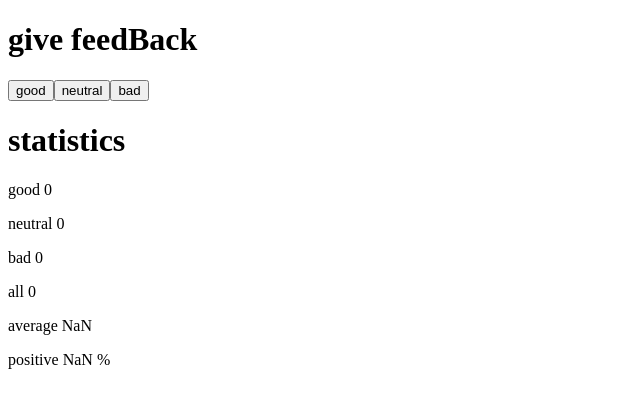
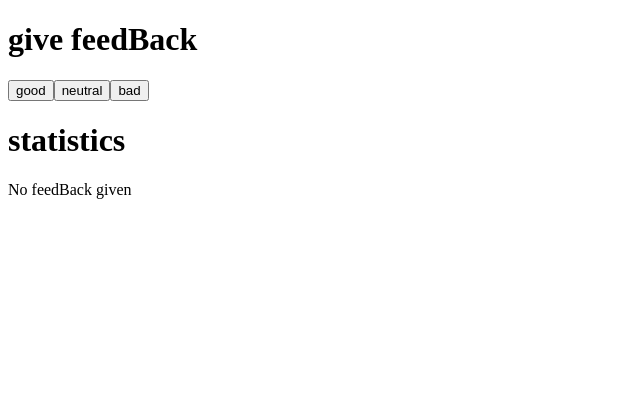
Before and after one commit to NikinKoodit/RTeht1x6eteenpai, a React (Create React App) app: page / in a window 1280 px wide. Shown: the top 408 px of the page, without its empty margins (0-640 px from the left). Built offline with nearby package versions, Linux system fonts and the light colour scheme.

Commit message:
teht 1.9 tehty

```diff
--- a/src/App.js
+++ b/src/App.js
@@ -1,4 +1,4 @@
-// tehtävä 1.8
+// tehtävä 1.9
 
 import { useState } from 'react'
 
@@ -7,6 +7,8 @@
   const [good, setGood] = useState(0)
   const [neutral, setNeutral] = useState(0)
   const [bad, setBad] = useState(0)
+
+
   return (
     <div>
       <h1>give feedBack</h1>
@@ -22,16 +24,25 @@
       <button onClick={() => setBad(bad + 1)}>
         bad
       </button>
-
       <Statistics good= {good} neutral= {neutral} bad= {bad}/>
 
     </div>
   )
 }
 
+
 const Statistics = (props) => {
+  if (props.good + props.neutral + props.bad === 0) {
+    return(
+      <div>
+        <h1>statistics</h1>
+        <p> No feedBack given </p>
+      </div>
+    )
+  }
 
   return(
+
     <div>
     <h1>statistics</h1>
     <p>good {props.good}</p>
```
